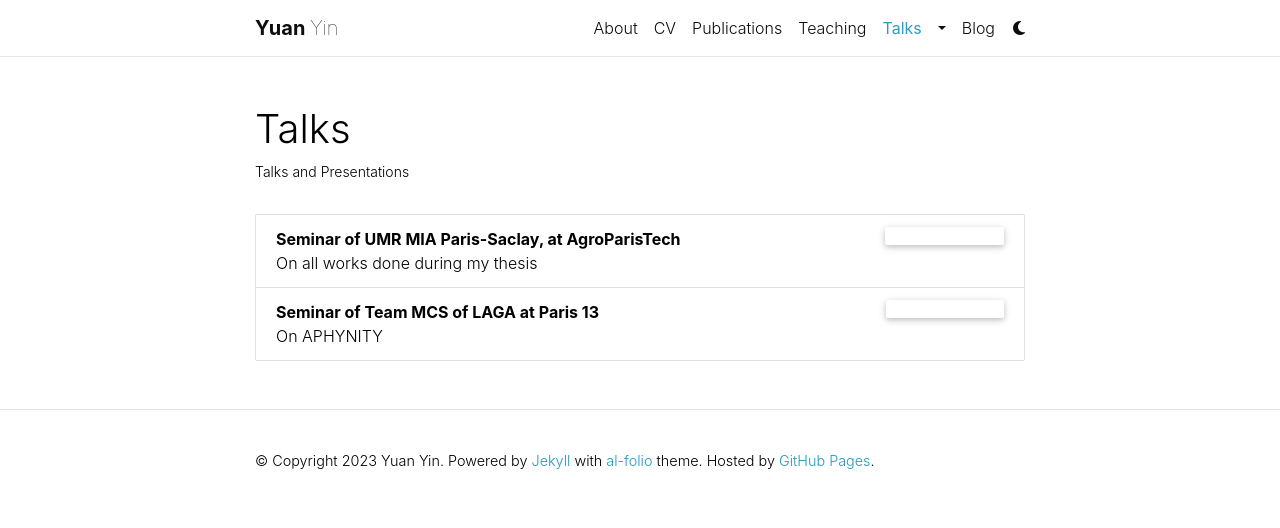
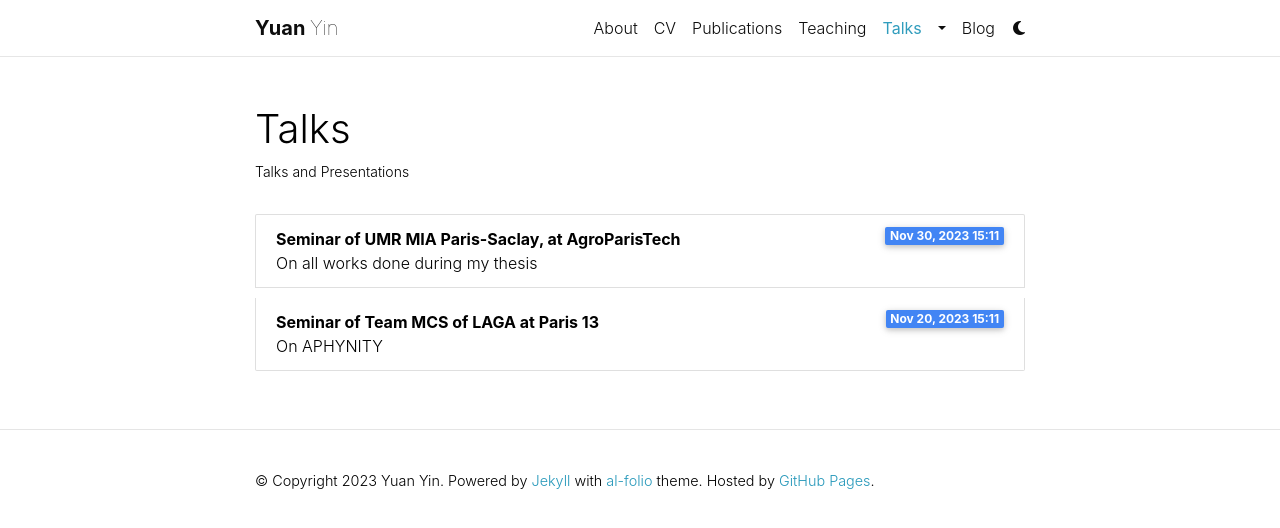
Before and after one commit to yuan-yin/yuan-yin.github.io, a Jekyll site: the page built from _pages/talks.md, in a window 1280 px wide. Shown: the top 528 px of the page. Built offline with Jekyll 4.4.1, drawn with Linux system fonts in a browser that asks for light colours; comment, search, counter and statistics services are not loaded; a style sheet for code colours, icons or effects is not loaded.

Commit message:
change background

```diff
--- a/_includes/talks.html
+++ b/_includes/talks.html
@@ -4,5 +4,5 @@
       <div class="font-weight-bold">{{ talk.title }}</div>
       {{ talk.description }}
     </div>
-    <abbr class="badge" style="min-width: 75px;">{{ talk.date | date: "%b %-d, %Y %R" }}</abbr>
+    <span class="badge bg-primary" style="min-width: 75px;">{{ talk.date | date: "%b %-d, %Y %R" }}</span>
   </li>
--- a/_sass/_base.scss
+++ b/_sass/_base.scss
@@ -150,6 +150,17 @@
       display: flex;
       align-items: center;
     }
+  }
+}
+
+// Card
+
+.list-group {
+  background-color: var(--global-card-bg-color);
+
+  .list-group-item {
+    width: auto;
+    margin-bottom: 10px;
   }
 }
 
```
